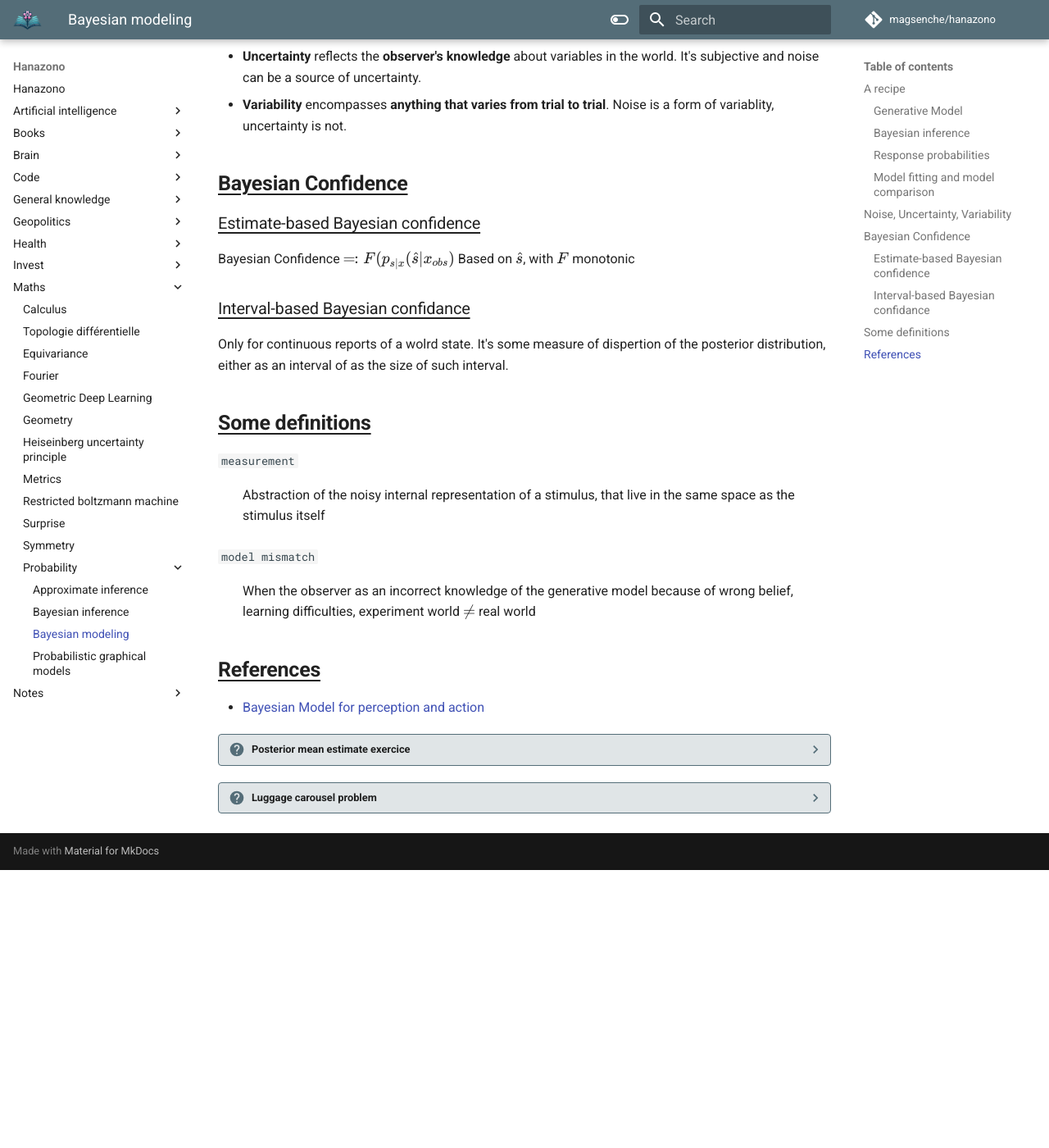
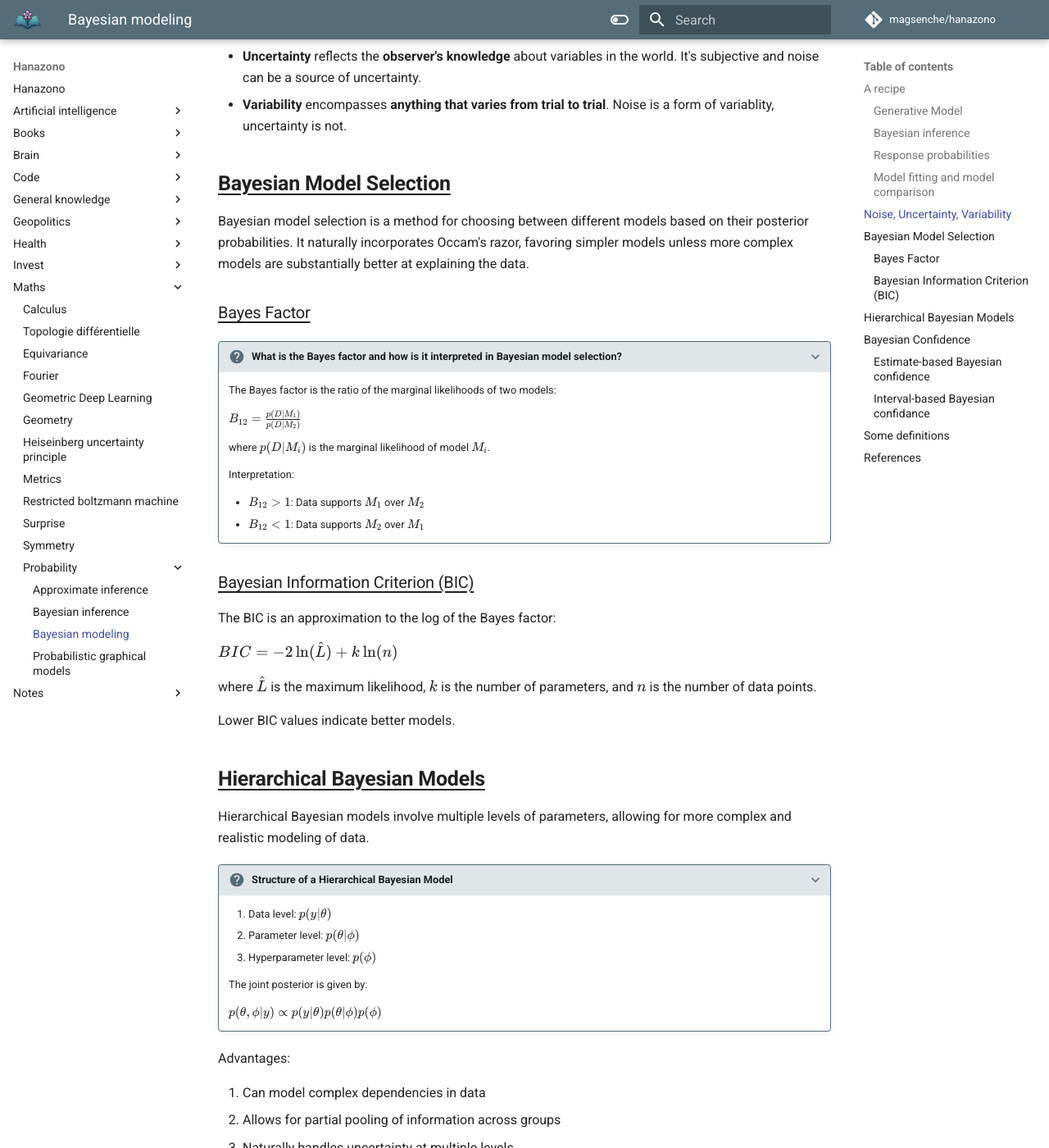
Before and after one commit to magsenche/hanazono, an MkDocs documentation site: the page built from docs/maths/probability/bayesian_modeling.md, in a window 1280 px wide and 1400 px high, scrolled down 2043 px. Shown: the whole window at 82% size. Built offline with MkDocs 1.6.1 and Material for MkDocs 9.7.7, drawn with Linux system fonts in a browser that asks for light colours; comment, search, counter and statistics services are not loaded; before the commit the page ends 3104 px from its top, so only the background shows below that; some of the changed text lies outside the part shown.

Commit message:
[docs] june 2024

```diff
--- a/docs/maths/probability/bayesian_modeling.md
+++ b/docs/maths/probability/bayesian_modeling.md
@@ -59,6 +59,55 @@ The response distribution $p(\hat{s}|s)$ is the distribution of the stimulus est
 - **Uncertainty** reflects the **observer's knowledge** about variables in the world. It's subjective and noise can be a source of uncertainty.
 - **Variability** encompasses **anything that varies from trial to trial**. Noise is a form of variablity, uncertainty is not.
 
+## Bayesian Model Selection
+Bayesian model selection is a method for choosing between different models based on their posterior probabilities. It naturally incorporates Occam's razor, favoring simpler models unless more complex models are substantially better at explaining the data.
+
+### Bayes Factor
+???+ question "What is the Bayes factor and how is it interpreted in Bayesian model selection?"
+    The Bayes factor is the ratio of the marginal likelihoods of two models:
+
+    $B_{12} = \frac{p(D|M_1)}{p(D|M_2)}$
+
+    where $p(D|M_i)$ is the marginal likelihood of model $M_i$.
+
+    Interpretation:
+
+    - $B_{12} > 1$: Data supports $M_1$ over $M_2$
+    - $B_{12} < 1$: Data supports $M_2$ over $M_1$
+
+### Bayesian Information Criterion (BIC)
+The BIC is an approximation to the log of the Bayes factor:
+
+$BIC = -2 \ln(\hat{L}) + k \ln(n)$
+
+where $\hat{L}$ is the maximum likelihood, $k$ is the number of parameters, and $n$ is the number of data points.
+
+Lower BIC values indicate better models.
+
+## Hierarchical Bayesian Models
+Hierarchical Bayesian models involve multiple levels of parameters, allowing for more complex and realistic modeling of data.
+
+???+ question "Structure of a Hierarchical Bayesian Model"
+    1. Data level: $p(y|\theta)$
+    2. Parameter level: $p(\theta|\phi)$
+    3. Hyperparameter level: $p(\phi)$
+
+    The joint posterior is given by:
+
+    $p(\theta, \phi|y) \propto p(y|\theta) p(\theta|\phi) p(\phi)$
+
+Advantages:
+
+1. Can model complex dependencies in data
+2. Allows for partial pooling of information across groups
+3. Naturally handles uncertainty at multiple levels
+
+Challenges:
+
+1. Can be computationally intensive
+2. Requires careful specification of priors
+3. Interpretation can be more complex than simpler models
+
 ## Bayesian Confidence
 
 ### Estimate-based Bayesian confidence
```
Also changed, not shown: docs/artificial_intelligence/models/rag.md (added, +79 -0 lines), docs/artificial_intelligence/prompt_engineering.md (+3 -13 lines), docs/artificial_intelligence/tools/autogen.md (+7 -0 lines), docs/maths/geometry.md (+8 -0 lines), docs/maths/probability/index.md (+32 -0 lines), docs/maths/fig/d16.png (added).
